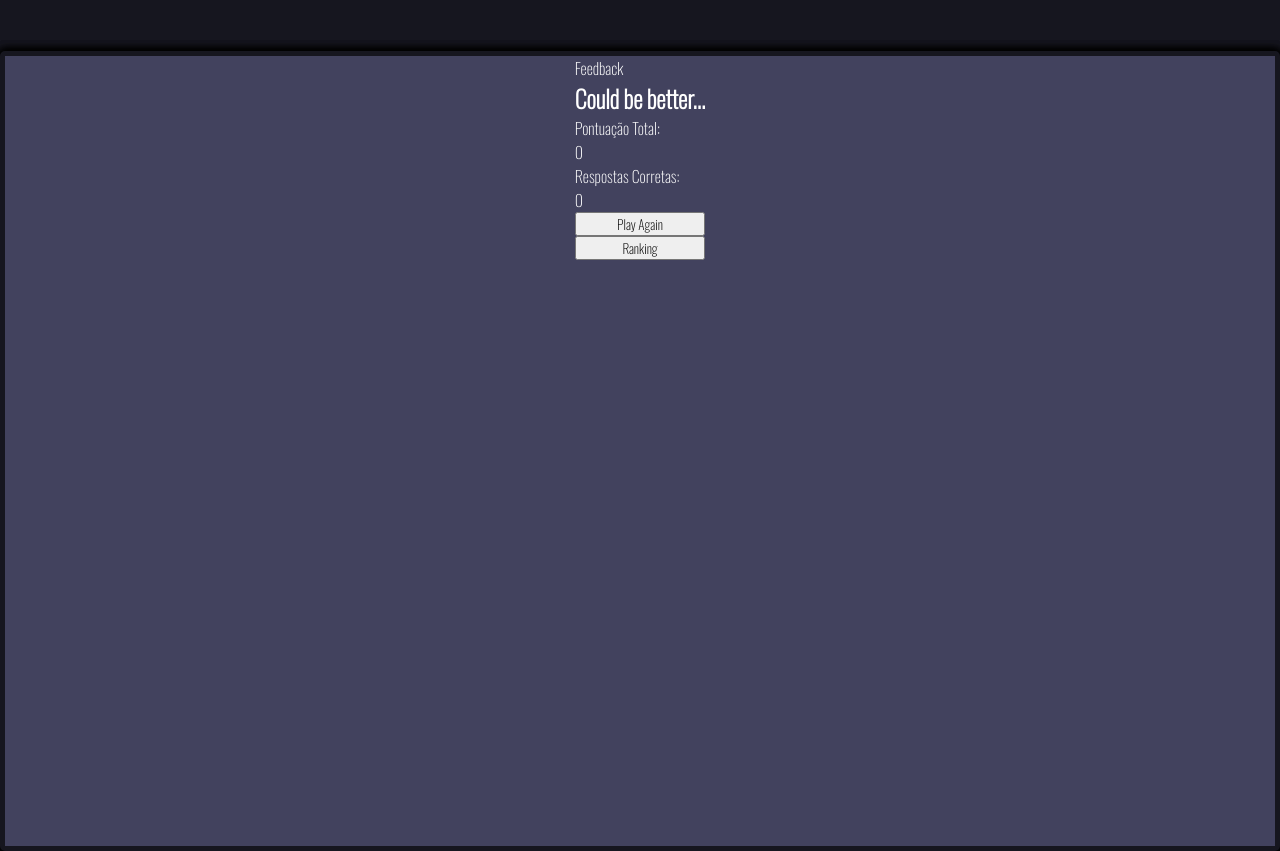
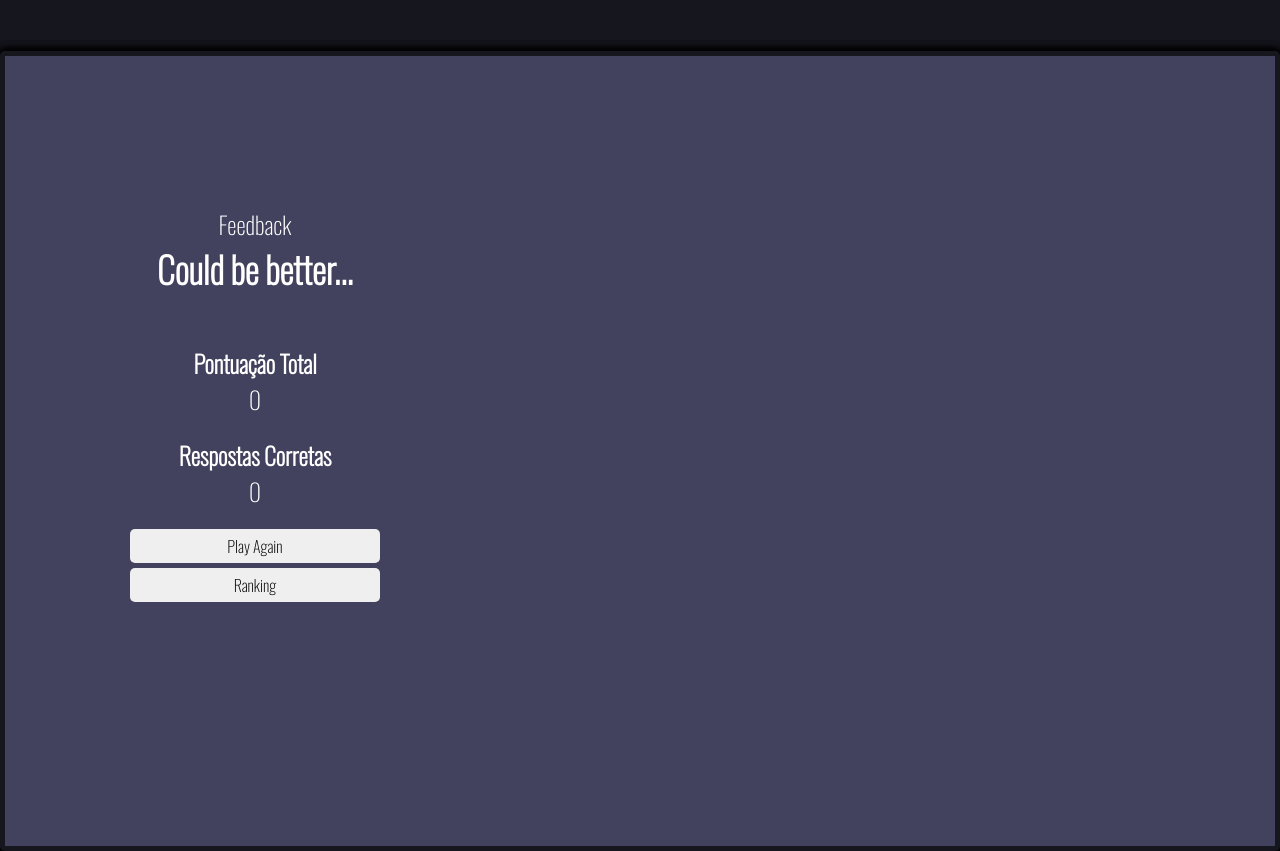
Before and after one commit to zTiagok/trybe-18.trivia, a React (Create React App) app: page /feedback in a window 1280 px wide. Built offline with nearby package versions, Linux system fonts and the light colour scheme.

Commit message:
Mudança no CSS

```diff
--- a/src/App.css
+++ b/src/App.css
@@ -254,7 +254,6 @@ header {
   transition: padding 1s 0s , font-size 0.5s 0s , text-shadow 0.5s 0.1s , background-color 0.5s 0s , color 0.5s 0s , border 2s 0s , box-shadow 2s 0s;
 }
 
-
 .correct {
   border: 3px solid var(--background);
 }
@@ -270,14 +269,6 @@ header {
 .incorrect-answer-ok {
   border: 3px solid red;
 }
-
-/* .correct-answer-nok {
-  border: 3px solid var(--green);
-}
-
-.incorrect-answer-nok {
-  border: 3px solid red;
-} */
 
 .trivia-next-question {
   animation: shake 2s 0.5s;
@@ -317,3 +308,56 @@ header {
     transform: translate3d(4px, 0, 0);
   }
 }
+
+/* FEEDBACK _________________ */
+
+#feedback-page {
+  position: relative;
+  top: 150px;
+  height: 40%;
+  width: 500px;
+  display: flex;
+  flex-direction: column;
+  align-items: center;
+  justify-content: space-around;
+  font-size: 24px;
+}
+
+#feedback-text {
+  display: flex;
+  flex-direction: column;
+  justify-content: center;
+  align-items: center;
+  margin-bottom: 50px;
+}
+
+#feedback-container-score {
+  display: flex;
+  flex-direction: column;
+  align-items: center;
+  margin-bottom: 20px;
+}
+
+#feedback-score-text {
+  font-weight: 800;
+}
+
+#feedback-container-assertions {
+  display: flex;
+  flex-direction: column;
+  align-items: center;
+  margin-bottom: 20px;
+}
+
+#feedback-assertions-text {
+  font-weight: 800;
+}
+
+#feedback-page button {
+  padding: 5px;
+  width: 50%;
+  margin-bottom: 5px;
+  border-radius: 5px;
+  border: 0px;
+  font-size: 16px;
+}
--- a/src/pages/Feedback.jsx
+++ b/src/pages/Feedback.jsx
@@ -33,18 +33,25 @@ class Feedback extends Component {
     const { score, assertions } = this.props;
     const scoreMin = 3;
     return (
-      <div id="game-page">
+      <div id="feedback-page">
         <div
-          id="feedback"
+          id="feedback-text"
           data-testid="feedback-text"
         >
           Feedback
           { assertions < scoreMin ? <h2>Could be better...</h2> : <h2>Well Done!</h2>}
         </div>
-        <div>Pontuação Total:</div>
-        <div data-testid="feedback-total-score">{ score }</div>
-        <div>Respostas Corretas:</div>
-        <p data-testid="feedback-total-question">{ assertions }</p>
+
+        <div id="feedback-container-score">
+          <div id="feedback-score-text">Pontuação Total</div>
+          <div id="feedback-score-value">{ score }</div>
+        </div>
+
+        <div id="feedback-container-assertions">
+          <div id="feedback-assertions-text">Respostas Corretas</div>
+          <p id="feedback-assertions-value">{ assertions }</p>
+        </div>
+
         <button
           type="button"
           data-testid="btn-play-again"
--- a/src/pages/Game.jsx
+++ b/src/pages/Game.jsx
@@ -149,7 +149,7 @@ class Game extends Component {
     return (
       <>
         <Header />
-        <div id="game-page" data-testid="game-page">
+        <main id="game-page" data-testid="game-page">
           {APIresults
             ? trivia[currentCategory]
             : 'Carregando...'}
@@ -161,7 +161,7 @@ class Game extends Component {
           {currentCategory >= showFeedback
             && <Feedback history={ history } />}
           {/* history.push('/feedback') */}
-        </div>
+        </main>
       </>
     );
   }
```
